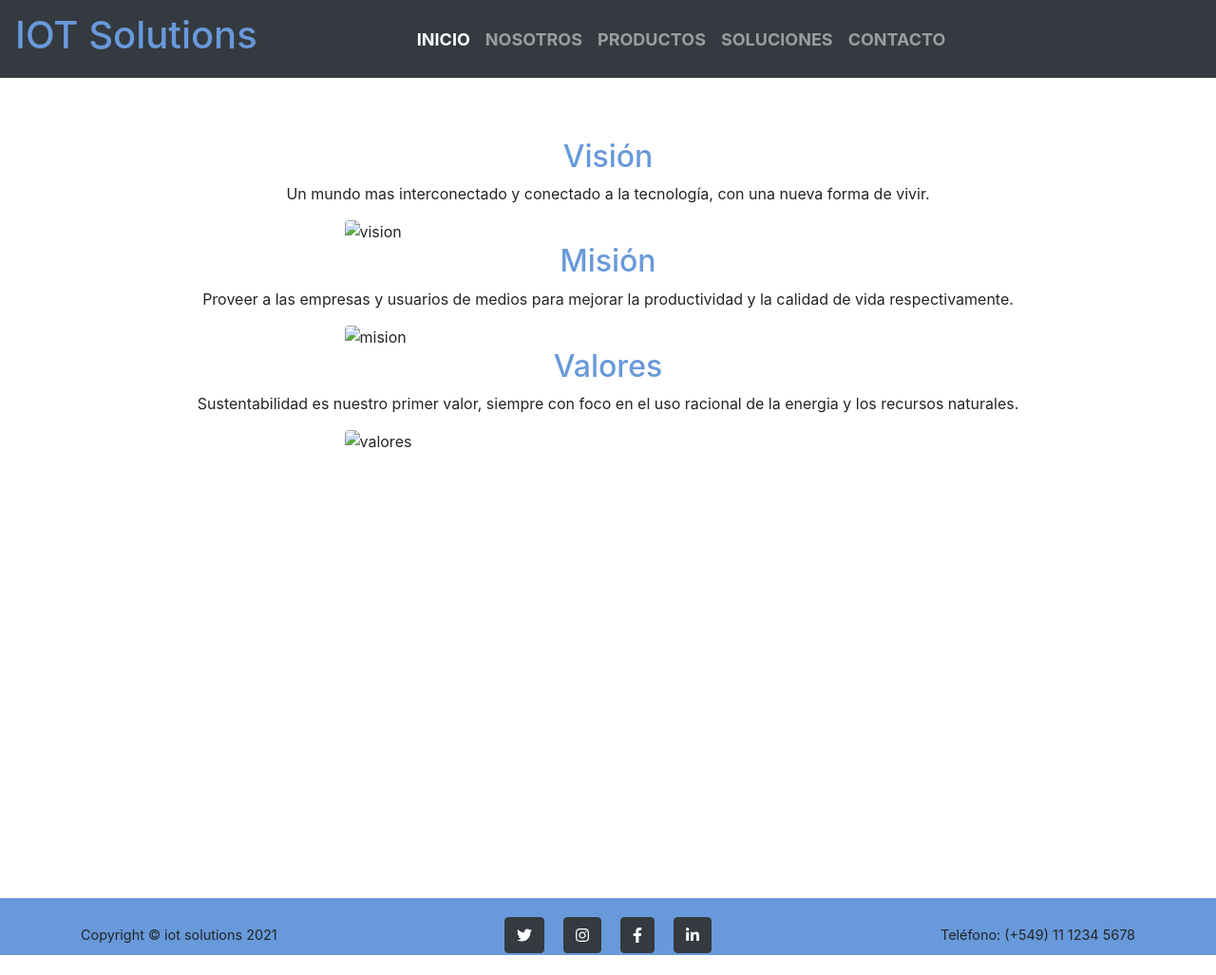
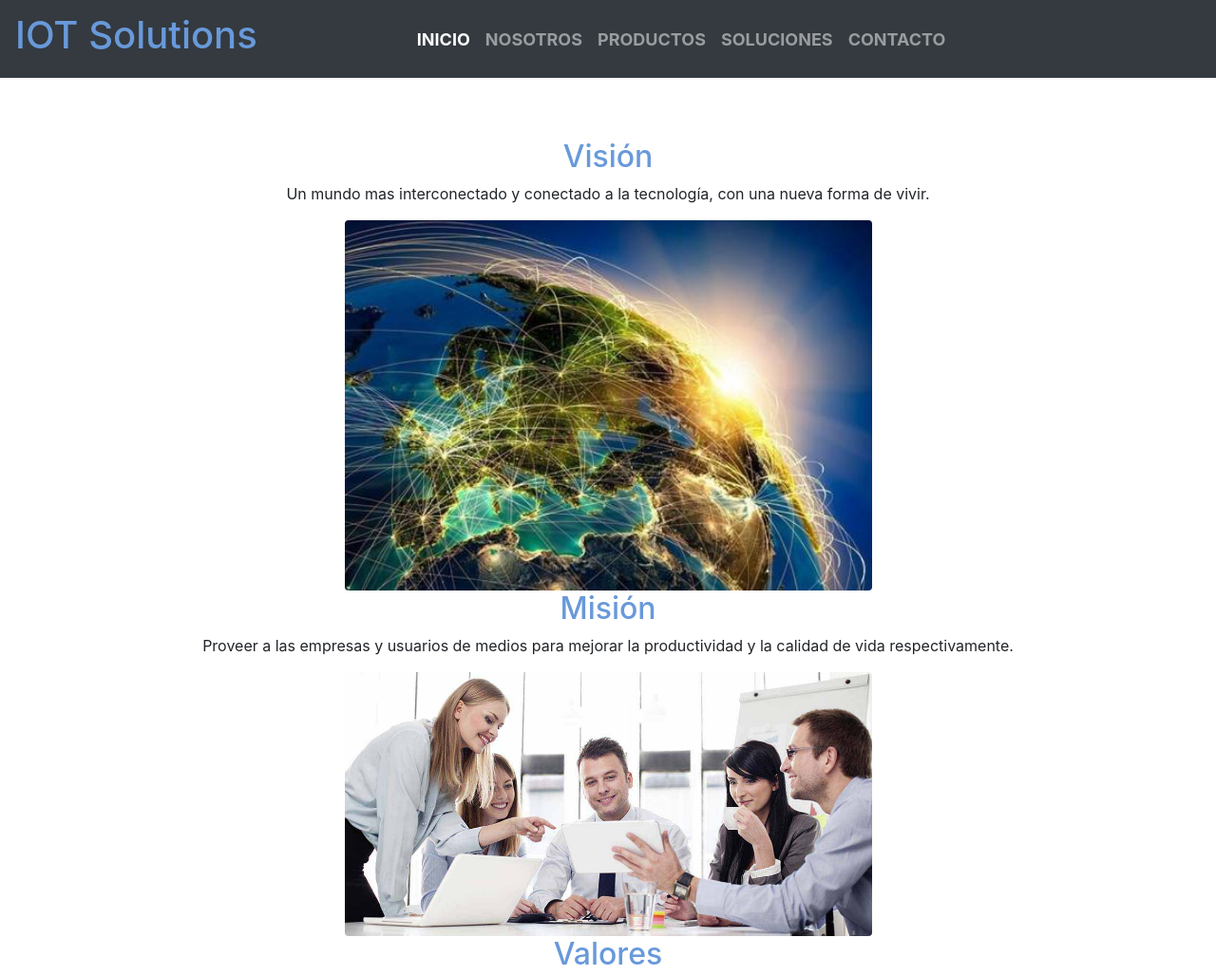
Before and after one commit to manu189/iot, a website: page html/nosotros.html in a window 1280 px wide. Shown: the top 1027 px of the page at 95% size. Before the commit the page ends 1006 px from the top, so only its background shows below. Drawn offline with nearby package versions, Linux system fonts and the light colour scheme; files that its build step writes are made by us from their sources; the site is published under a folder, as on GitHub Pages, so addresses that start at the root find nothing.

Commit message:
se corriegio path imagenes

```diff
--- a/html/nosotros.html
+++ b/html/nosotros.html
@@ -57,21 +57,21 @@
             <p>
                 Un mundo mas interconectado y conectado a la tecnología, con una nueva forma de vivir.
             </p>
-            <img class="rounded mx-auto d-block" src="/media/vision.jpg" alt="vision">
+            <img class="rounded mx-auto d-block" src="../media/vision.jpg" alt="vision">
 
             <h2 class="ourVMV__mision">Misión</h2>
             <p>
                 Proveer a las empresas y usuarios de medios para mejorar la productividad y la calidad de vida
                 respectivamente.
             </p>
-            <img class=" rounded d-block" src="/media/mision.jpg" alt="mision">
+            <img class=" rounded d-block" src="../media/mision.jpg" alt="mision">
 
             <h2 class="ourVMV__valores">Valores</h2>
             <p>
                 Sustentabilidad es nuestro primer valor, siempre con foco en el uso racional de la energia y los
                 recursos naturales.
             </p>
-            <img class=" rounded d-block" src="/media/valores.jpg" alt="valores">
+            <img class=" rounded d-block" src="../media/valores.jpg" alt="valores">
 
 
 
```
